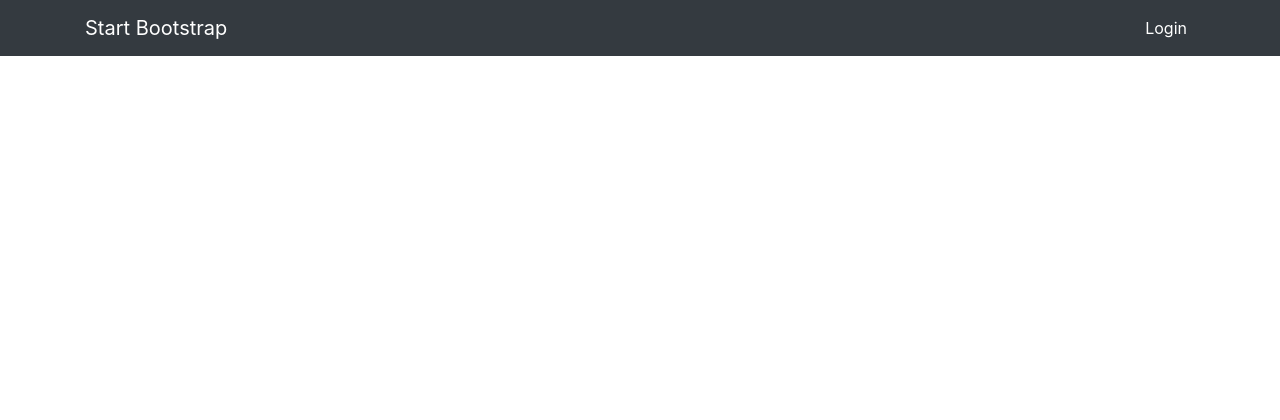
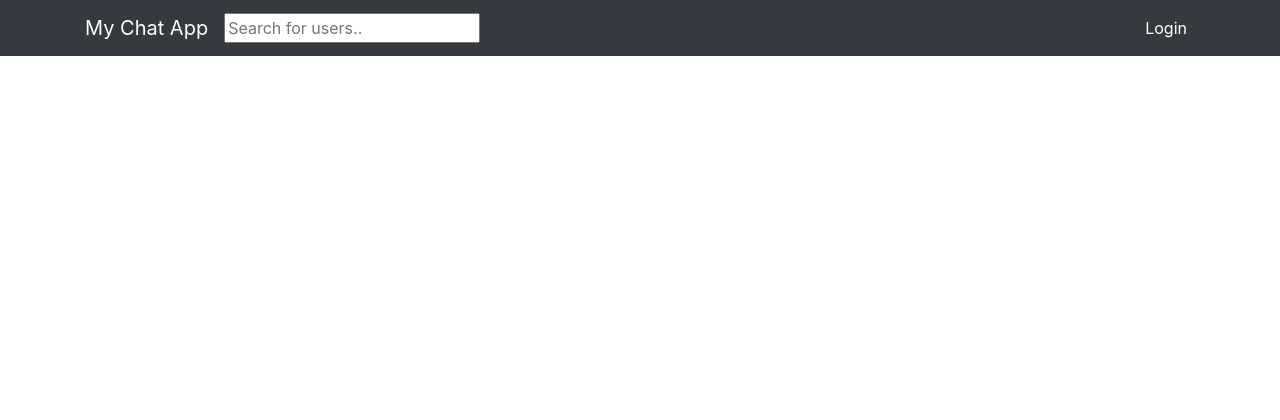
Before and after one commit to Amirxghd/MyChatApp, a Django app: page / in a window 1280 px wide. Shown: the top 420 px of the page. Run offline with Django 4.2, Linux system fonts and the light colour scheme; some libraries are stand-ins or nearby versions.

Commit message:
add search function

```diff
--- a/account/urls.py
+++ b/account/urls.py
@@ -8,4 +8,5 @@ urlpatterns = [
     path('info/<str:username>/', views.info_view, name='account-info'),
     path('edit/<str:username>/', views.edit_view, name='edit-account'),
     path('user_rooms/', views.user_rooms, name='user_rooms'),
+    path('search/', views.search_view, name='search'),
 ]
--- a/templates/base.html
+++ b/templates/base.html
@@ -22,7 +22,10 @@
 <body>
 <nav class="navbar navbar-expand-lg navbar-dark bg-dark fixed-top">
   <div class="container">
-    <a class="navbar-brand" href="#">Start Bootstrap</a>
+    <a class="navbar-brand" href="{% url 'home' %}">My Chat App</a>
+      <form onsubmit="return executeQuery()">
+          <input class="navbar-" type="text" placeholder="Search for users.." name="q" id="query">
+      </form>
     <button class="navbar-toggler" type="button" data-bs-toggle="collapse" data-bs-target="#navbarResponsive" aria-controls="navbarResponsive" aria-expanded="false" aria-label="Toggle navigation">
       <span class="navbar-toggler-icon"></span>
     </button>
@@ -56,8 +59,6 @@
 	{% endblock content %}
 </div>
 
-
-
 {% include 'snippets/footer.html' %}
 </body>
 </html>
@@ -67,5 +68,12 @@
         padding-bottom: 70px;
     }
 
+</style>
 
-</style>
+<script>
+    function executeQuery() {
+		query = document.getElementById('query').value;
+	    window.location.replace("{% url 'search' %}?q=" + query)
+	    return false
+	}
+</script>
```
Also changed, not shown: account/views.py (+18 -4 lines).
